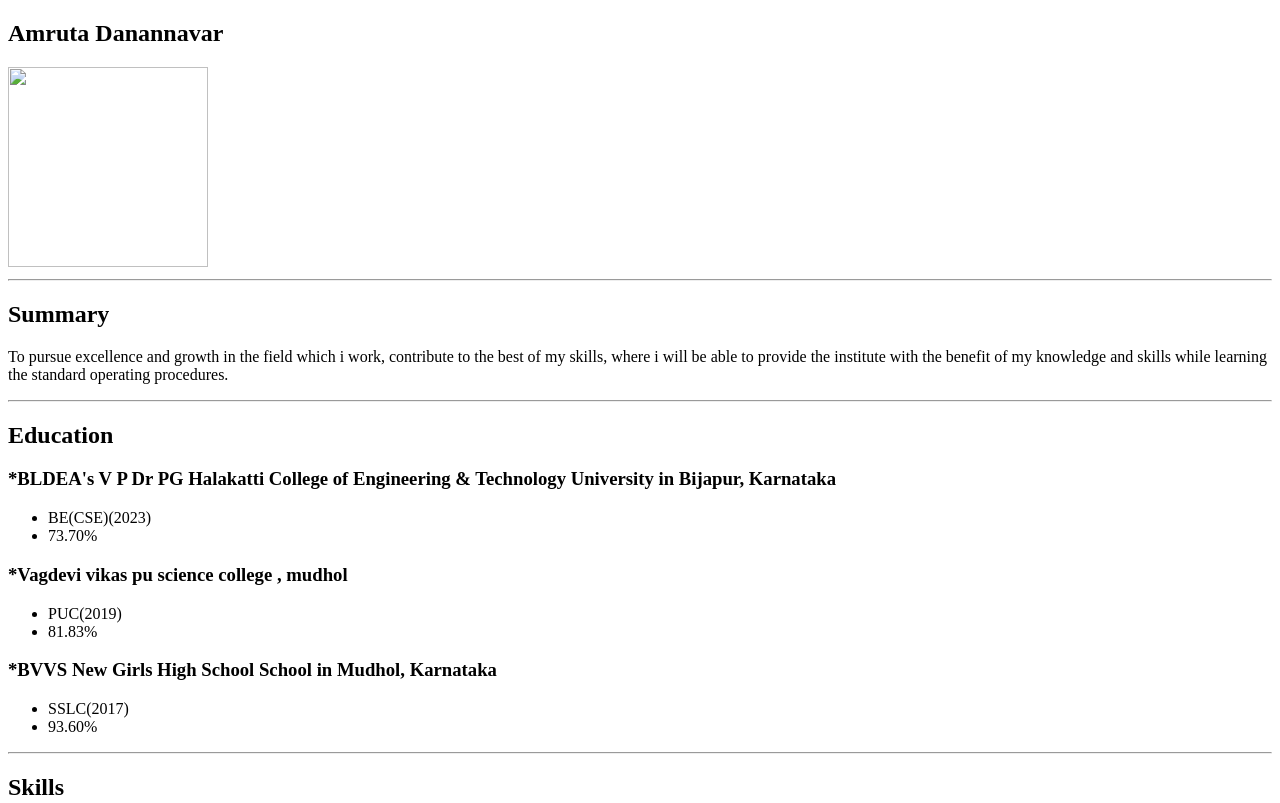
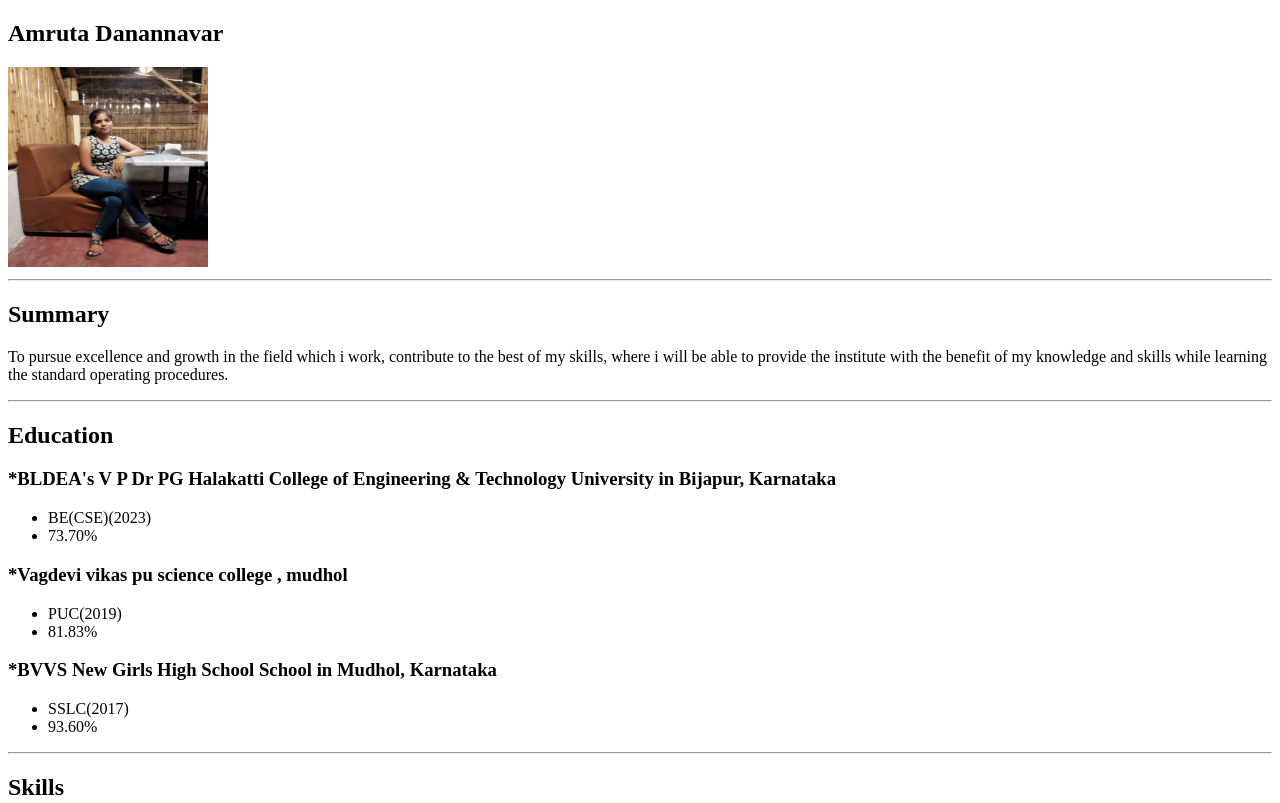
Before and after one commit to AmrutaDanannavar/RESUME, a plain HTML site: page index.html in a window 1280 px wide. Shown: the top 803 px of the page. Drawn offline with Linux system fonts and the light colour scheme.

Commit message:
Update index.html

```diff
--- a/index.html
+++ b/index.html
@@ -5,7 +5,7 @@
     </head>
     <body>
         <h2><b>Amruta Danannavar</b></h2>
-        <img src="./images/o18.jpg" width="200px" height="200px">
+        <img src="o18.jpg" width="200px" height="200px">
         <hr/>
         <h2><b>Summary</b></h2>
         <p>To pursue excellence and growth in the field which i work, contribute to the best of  my skills, where i will be able to provide the institute with the benefit of my knowledge and skills while learning the standard operating procedures.</p>
```
